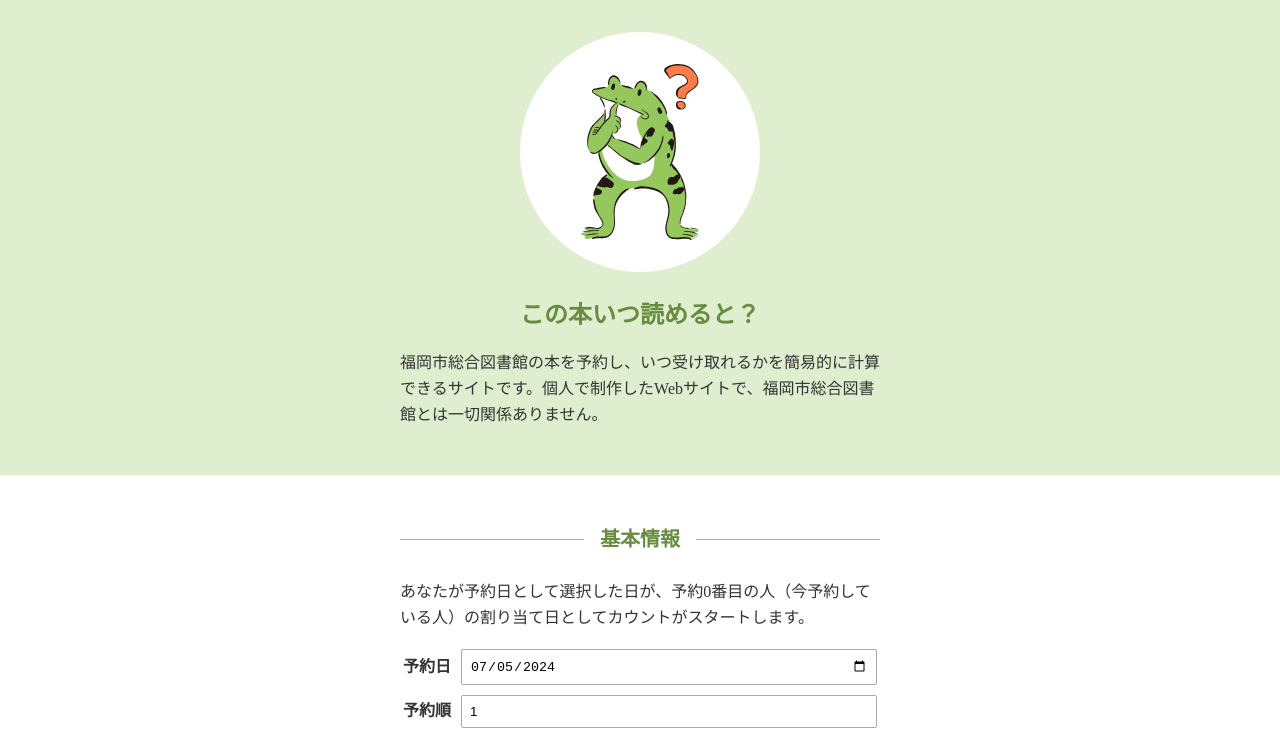
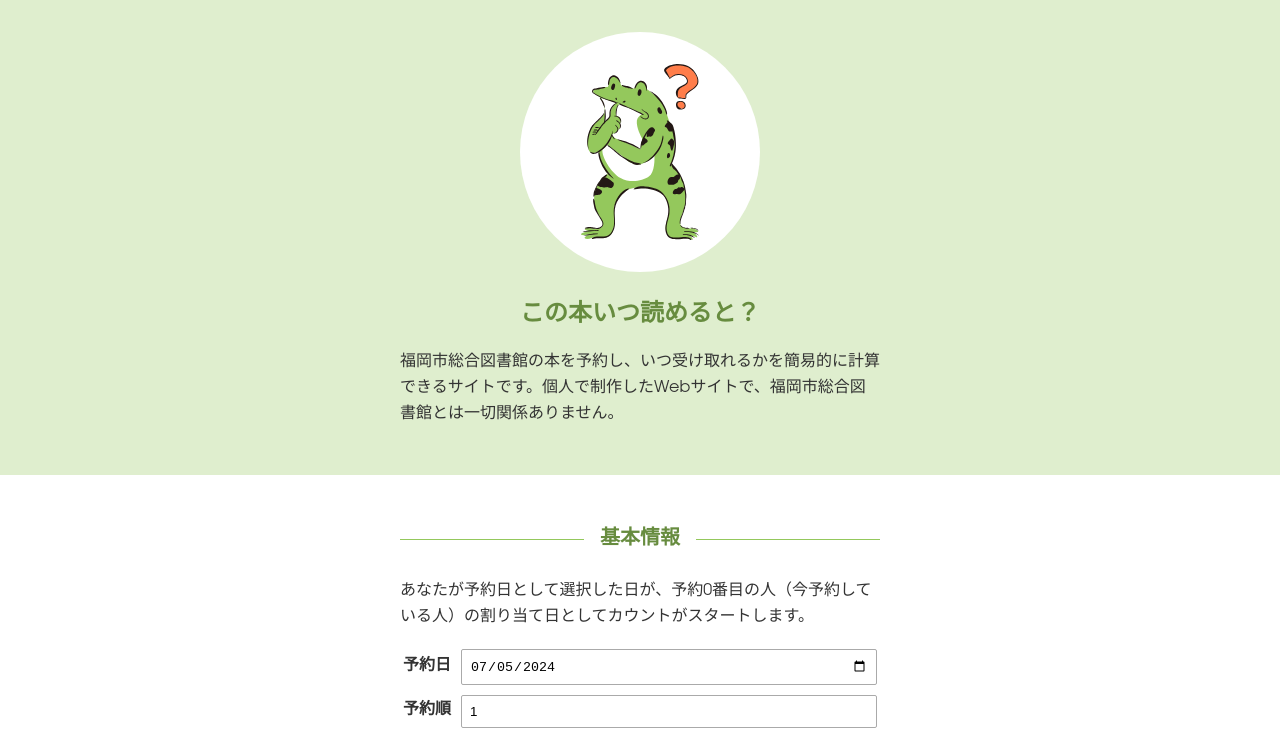
Before and after one commit to pss-aileen/project-when-can-i-read-the-book, a website built with Vite: page index.html in a window 1280 px wide. Shown: the top 744 px of the page. Built offline with nearby package versions, Linux system fonts and the light colour scheme; files whose address does not match are found by name.

Commit message:
🎨 style: ゴシックフォントを指定 #28
safariが明朝体になっていたから

```diff
--- a/src/style.css
+++ b/src/style.css
@@ -16,6 +16,8 @@ body {
   padding: 0;
   color: #333;
   line-height: 1.6;
+  font-family: Avenir, Montserrat, Corbel, "URW Gothic", source-sans-pro,
+    sans-serif;
 }
 
 label {
```
